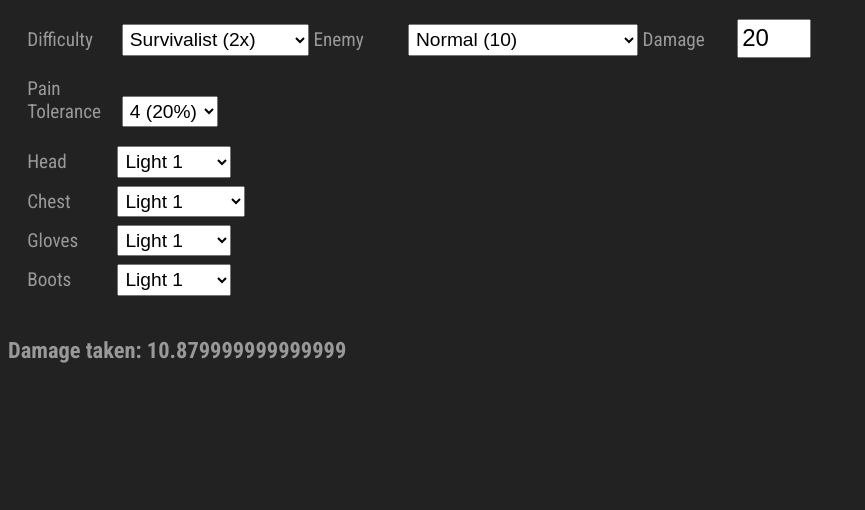
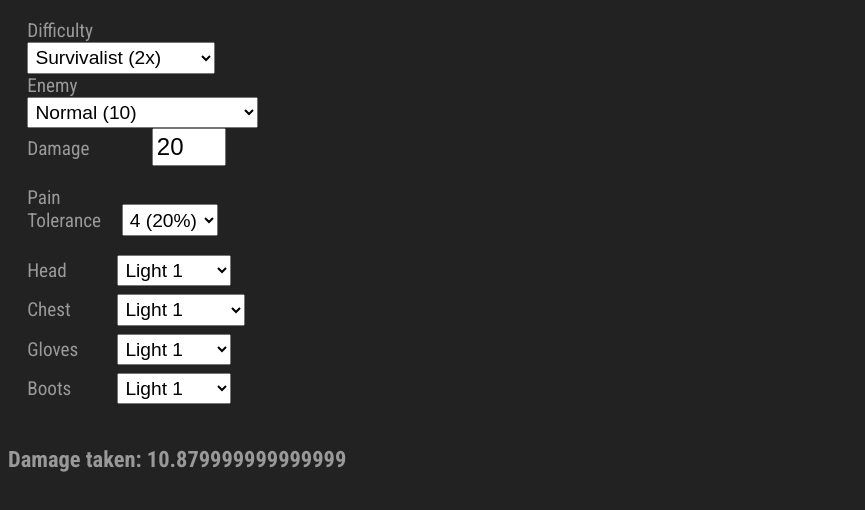
Before and after one commit to craigworthing/7daysArmorCalculator, a plain HTML site: page index.html in a window 1280 px wide. Shown: the whole page, without its empty margins (0-865 px from the left). Drawn offline with Linux system fonts and the light colour scheme.

Commit message:
Update index.html

```diff
--- a/index.html
+++ b/index.html
@@ -34,8 +34,11 @@ input,
 select {
   padding: 0.2rem;
 }
-#armor {
+ #game, #armor {
   width: 250px;
+}
+        #game label {
+    width:120px;
 }
 #armor > select {
   margin-bottom: 0.5rem;
@@ -52,7 +55,7 @@ h3 {
 
     </style>
 <body>
-    <div>
+    <div id="game">
         <label>Difficulty</label>
         <select id="difficulty"></select>
         <label>Enemy</label>
```
